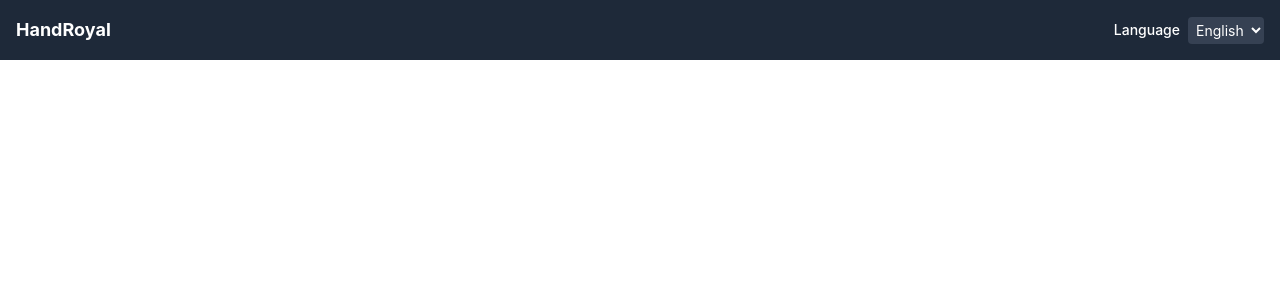
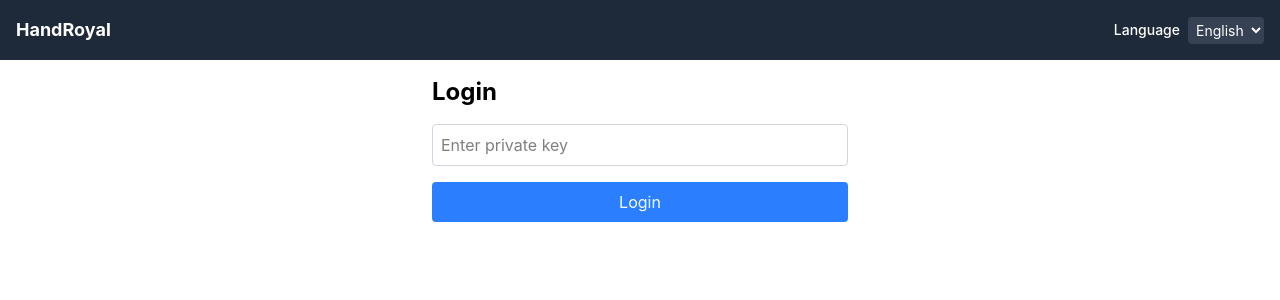
Before and after one commit to planetarium/HandRoyal-frontend, a React (Vite) app: page /login in a window 1280 px wide. Shown: the top 300 px of the page. Built offline with nearby package versions, Linux system fonts and the light colour scheme.

Commit message:
temp: implement login with pk

```diff
--- a/src/App.tsx
+++ b/src/App.tsx
@@ -1,10 +1,17 @@
 import React from 'react';
-import { BrowserRouter as Router, Routes, Route } from 'react-router-dom';
+import { BrowserRouter as Router, Routes, Route, Navigate } from 'react-router-dom';
 import { JoinSession } from './components/JoinSession';
 import { CreateSession } from './components/CreateSession';
 import { GameBoard } from './components/GameBoard';
 import { ResultPage } from './components/ResultPage';
+import LoginPage from './pages/LoginPage';
 import Navbar from './components/Navbar';
+import { AccountProvider, useAccount } from './context/AccountContext';
+
+const ProtectedRoute: React.FC<{ children: JSX.Element }> = ({ children }) => {
+  const { privateKey } = useAccount();
+  return privateKey ? children : <Navigate to="/login" />;
+};
 
 const AppContent: React.FC = () => {
   return (
@@ -12,10 +19,11 @@ const AppContent: React.FC = () => {
       <Navbar />
       <main>
         <Routes>
-          <Route element={<JoinSession />} path="/" />
-          <Route element={<CreateSession />} path="/create" />
-          <Route element={<GameBoard />} path="/game/:sessionId" />
-          <Route element={<ResultPage />} path="/result/:sessionId" />
+          <Route element={<LoginPage />} path="/login" />
+          <Route element={<ProtectedRoute><JoinSession /></ProtectedRoute>} path="/" />
+          <Route element={<ProtectedRoute><CreateSession /></ProtectedRoute>} path="/create" />
+          <Route element={<ProtectedRoute><GameBoard /></ProtectedRoute>} path="/game/:sessionId" />
+          <Route element={<ProtectedRoute><ResultPage /></ProtectedRoute>} path="/result/:sessionId" />
         </Routes>
       </main>
     </div>
@@ -24,9 +32,11 @@ const AppContent: React.FC = () => {
 
 const App: React.FC = () => {
   return (
-    <Router>
-      <AppContent />
-    </Router>
+    <AccountProvider>
+      <Router>
+        <AppContent />
+      </Router>
+    </AccountProvider>
   );
 };
 
--- a/src/components/Navbar.tsx
+++ b/src/components/Navbar.tsx
@@ -1,12 +1,34 @@
-import React from 'react';
+import React, { useEffect, useState } from 'react';
 import { useTranslation } from 'react-i18next';
 import { Link } from 'react-router-dom';
+import { useAccount } from '../context/AccountContext';
 
 const Navbar: React.FC = () => {
   const { t, i18n } = useTranslation();
+  const { privateKey, setPrivateKey } = useAccount();
+  const [address, setAddress] = useState<string | null>(null);
 
   const changeLanguage = (lng: string) => {
     i18n.changeLanguage(lng);
+  };
+
+  useEffect(() => {
+    const fetchAddress = async () => {
+      if (privateKey) {
+        try {
+          const addr = await privateKey.getAddress();
+          setAddress(addr.toString());
+        } catch (error) {
+          console.error('Failed to get address:', error);
+        }
+      }
+    };
+
+    fetchAddress();
+  }, [privateKey]);
+
+  const handleLogout = () => {
+    setPrivateKey(null);
   };
 
   return (
@@ -15,9 +37,22 @@ const Navbar: React.FC = () => {
         HandRoyal
       </Link>
       <div className="flex items-center">
+        {address && (
+          <div className="flex items-center mr-4">
+            <div className="text-sm">
+              Address: {address}
+            </div>
+            <button
+              className="bg-gray-600 text-white py-1 px-2 text-xs rounded border border-gray-500 hover:bg-gray-500 ml-2 cursor-pointer"
+              onClick={handleLogout}
+            >
+              {t('logoutButton')}
+            </button>
+          </div>
+        )}
         <span className="text-sm font-medium mr-2">{t('language')}</span>
         <select
-          className="bg-gray-700 text-white p-1 rounded text-sm"
+          className="bg-gray-700 text-white p-1 rounded text-sm cursor-pointer"
           defaultValue={i18n.language}
           onChange={(e) => changeLanguage(e.target.value)}
         >
--- a/src/context/AccountContext.tsx
+++ b/src/context/AccountContext.tsx
@@ -1 +1,28 @@
-// 이 파일은 원래 존재하지 않았습니다. 따라서 삭제합니다.
+import React, { createContext, useContext, useState } from 'react';
+import type {  RawPrivateKey } from '@planetarium/account';
+import type { ReactNode } from 'react';
+
+interface AccountContextType {
+  privateKey: RawPrivateKey | null;
+  setPrivateKey: (privateKey: RawPrivateKey | null) => void;
+}
+
+const AccountContext = createContext<AccountContextType | undefined>(undefined);
+
+export const AccountProvider: React.FC<{ children: ReactNode }> = ({ children }) => {
+  const [privateKey, setPrivateKey] = useState<RawPrivateKey | null>(null);
+
+  return (
+    <AccountContext.Provider value={{ privateKey, setPrivateKey }}>
+      {children}
+    </AccountContext.Provider>
+  );
+};
+
+export const useAccount = (): AccountContextType => {
+  const context = useContext(AccountContext);
+  if (!context) {
+    throw new Error('useAccount must be used within an AccountProvider');
+  }
+  return context;
+};
--- a/src/i18n.js
+++ b/src/i18n.js
@@ -39,7 +39,8 @@ i18n
           "participants": "Participants",
           "winner": "Winner",
           "matches": "Matches",
-          "backToMain": "Back to Main"
+          "backToMain": "Back to Main",
+          "logoutButton": "Logout"
         }
       },
 
@@ -78,9 +79,11 @@ i18n
           "participants": "참가자",
           "winner": "승자",
           "matches": "경기",
-          "backToMain": "메인으로 돌아가기"
+          "backToMain": "메인으로 돌아가기",
+          "logoutButton": "로그아웃"
         }
       }
+
 
 
 
--- a/src/pages/LoginPage.tsx
+++ b/src/pages/LoginPage.tsx
@@ -1 +1,51 @@
-// 이 파일은 원래 존재하지 않았습니다. 따라서 삭제합니다.
+import React, { useState } from 'react';
+import { useNavigate } from 'react-router-dom';
+import { useTranslation } from 'react-i18next';
+import { RawPrivateKey } from '@planetarium/account';
+import { useAccount } from '../context/AccountContext';
+
+const LoginPage: React.FC = () => {
+  const { t } = useTranslation();
+  const { setPrivateKey } = useAccount();
+  const [privateKeyInput, setPrivateKeyInput] = useState('');
+  const [errorMessage, setErrorMessage] = useState<string | null>(null);
+  const navigate = useNavigate();
+
+  const handleLogin = async () => {
+    try {
+      const privateKey = RawPrivateKey.fromHex(privateKeyInput);
+      setPrivateKey(privateKey);
+      setErrorMessage(null);
+      navigate('/'); // 로그인 후 메인 페이지로 이동
+    } catch (error) {
+      console.error('Invalid private key format:', error);
+      setErrorMessage('' + error);
+    }
+  };
+
+  return (
+    <div className="login-page p-4 max-w-md mx-auto">
+      <h1 className="text-2xl font-bold mb-4">{t('login')}</h1>
+      <input
+        className="w-full p-2 border border-gray-300 rounded mb-4"
+        placeholder={t('enterPrivateKey')}
+        type="password"
+        value={privateKeyInput}
+        onChange={(e) => setPrivateKeyInput(e.target.value)}
+      />
+      {errorMessage && (
+        <div className="text-red-500 italic mb-4">
+          {errorMessage}
+        </div>
+      )}
+      <button
+        className="bg-blue-500 text-white p-2 rounded w-full"
+        onClick={handleLogin}
+      >
+        {t('loginButton')}
+      </button>
+    </div>
+  );
+};
+
+export default LoginPage;
```
